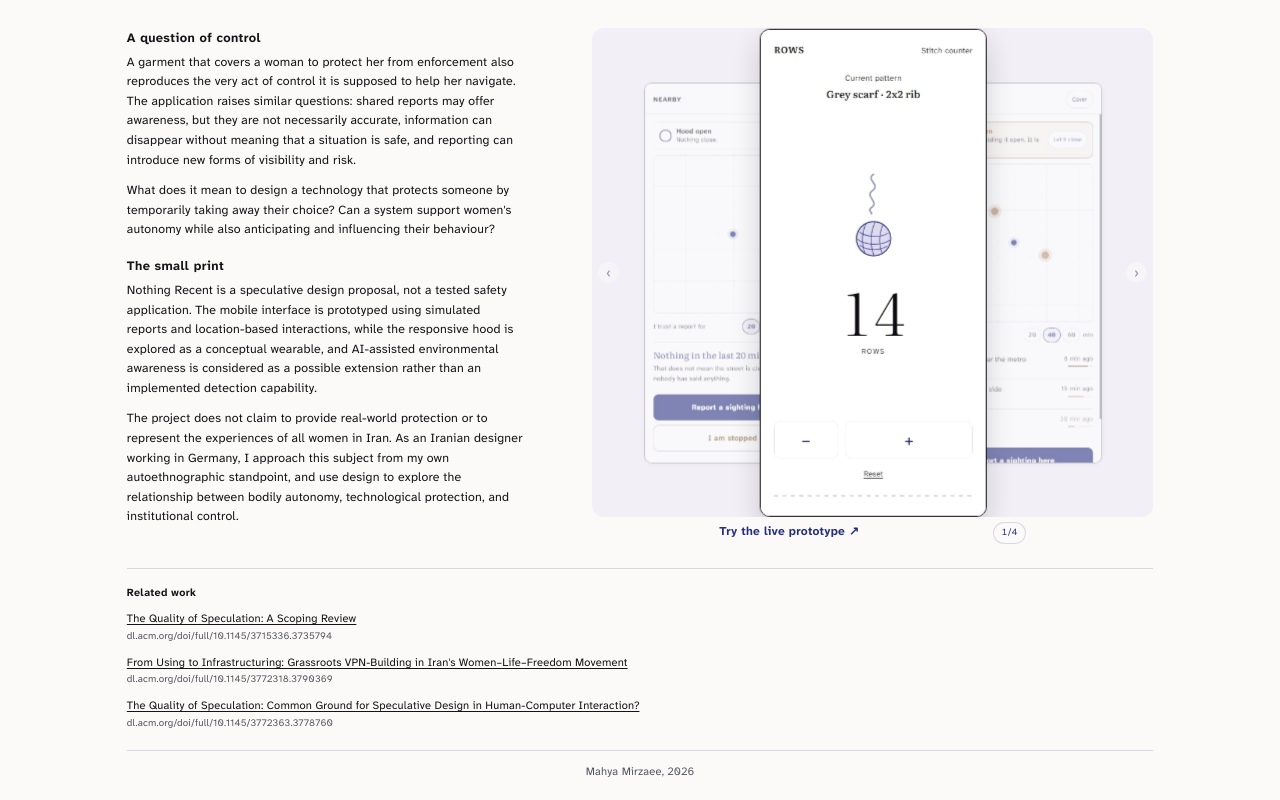
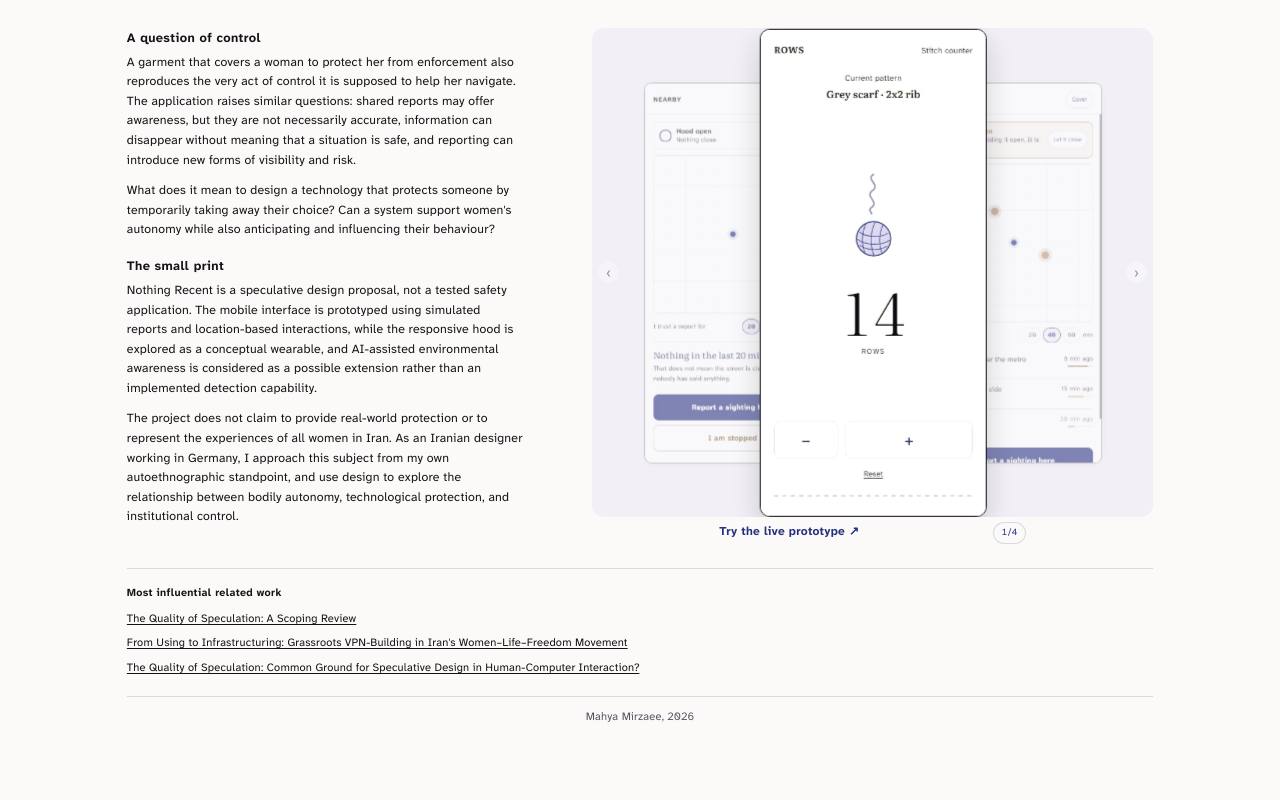
Before and after one commit to mahyamirzaee/nothing-recent, a plain HTML site: page index.html in a window 1280 px wide. Shown: the part 733-1533 px from the top of the page. After the commit the page ends 1479 px from the top, so only its background shows below. Drawn offline with Linux system fonts and the light colour scheme.

Commit message:
A few words on the way in; related work is titles only
Co-Authored-By: Claude Opus 5 <noreply@anthropic.com>

```diff
--- a/app.css
+++ b/app.css
@@ -499,3 +499,8 @@ body[data-view="entry"] .cover, body[data-view="entry"] .inside { opacity: 0; }
   .y-tail, .y-ball-wrap, .y-ball-wrap svg { animation: none; transition: none; }
 }
 .counter { gap: 0; }
+
+/* the frame is a few words now, not a page of them */
+.entry-body > p { margin: 0 0 10px; font-size: 17px; line-height: 1.45; }
+.entry-note { font-size: 13.5px; line-height: 1.5; }
+.entry-go { margin-top: 22px; }
--- a/index.html
+++ b/index.html
@@ -6,7 +6,7 @@
   <title>Nothing Recent · Mahya Mirzaee</title>
   <meta name="description" content="Nothing Recent: an app and a responsive hood exploring how technology might help women navigate public spaces under compulsory hijab enforcement in Iran.">
   <meta name="theme-color" content="#fbfaf8">
-  <link rel="stylesheet" href="project.css?v=21">
+  <link rel="stylesheet" href="project.css?v=22">
 <style id="site-bar">
   /* same top bar as the portfolio (mahyamirzaee.github.io) */
   .site-bar { display: flex; flex-wrap: wrap; align-items: baseline; gap: 12px 24px; padding: 4px 0 26px; font-family: "Atkinson Hyperlegible Next", system-ui, sans-serif; }
@@ -98,14 +98,11 @@
   </section>
 
   <section class="related" aria-labelledby="related-title">
-    <h2 class="cluster-title" id="related-title">Related work</h2>
+    <h2 class="cluster-title" id="related-title">Most influential related work</h2>
     <ol class="refs">
-      <li><a href="https://dl.acm.org/doi/full/10.1145/3715336.3735794" target="_blank" rel="noopener">The Quality of Speculation: A Scoping Review</a>
-        <span>dl.acm.org/doi/full/10.1145/3715336.3735794</span></li>
-      <li><a href="https://dl.acm.org/doi/full/10.1145/3772318.3790369" target="_blank" rel="noopener">From Using to Infrastructuring: Grassroots VPN-Building in Iran's Women–Life–Freedom Movement</a>
-        <span>dl.acm.org/doi/full/10.1145/3772318.3790369</span></li>
-      <li><a href="https://dl.acm.org/doi/full/10.1145/3772363.3778760" target="_blank" rel="noopener">The Quality of Speculation: Common Ground for Speculative Design in Human-Computer Interaction?</a>
-        <span>dl.acm.org/doi/full/10.1145/3772363.3778760</span></li>
+      <li><a href="https://dl.acm.org/doi/full/10.1145/3715336.3735794" target="_blank" rel="noopener">The Quality of Speculation: A Scoping Review</a></li>
+      <li><a href="https://dl.acm.org/doi/full/10.1145/3772318.3790369" target="_blank" rel="noopener">From Using to Infrastructuring: Grassroots VPN-Building in Iran's Women–Life–Freedom Movement</a></li>
+      <li><a href="https://dl.acm.org/doi/full/10.1145/3772363.3778760" target="_blank" rel="noopener">The Quality of Speculation: Common Ground for Speculative Design in Human-Computer Interaction?</a></li>
     </ol>
   </section>
   </main>
--- a/project.css
+++ b/project.css
@@ -564,3 +564,6 @@ figcaption.under .count { flex: none; }
   line-height: 1.58;
   color: var(--ink);
 }
+
+/* related work: just the titles */
+.refs li { margin-bottom: 10px; }
```
Also changed, not shown: project.html (+5 -8 lines), prototype.html (+5 -9 lines).
